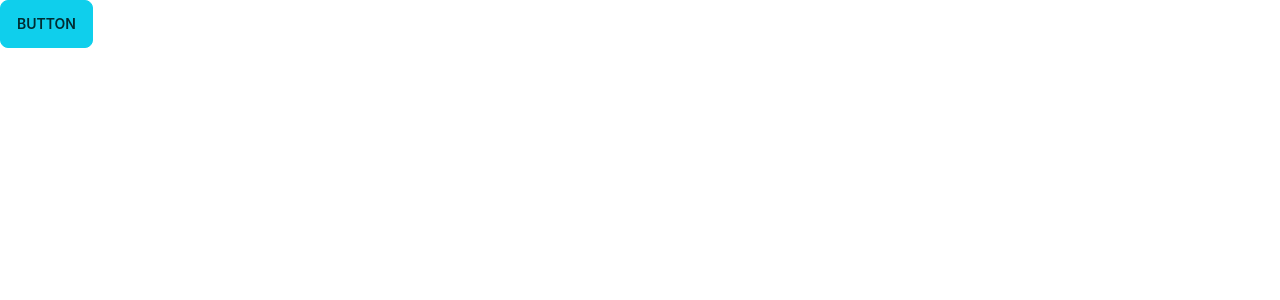
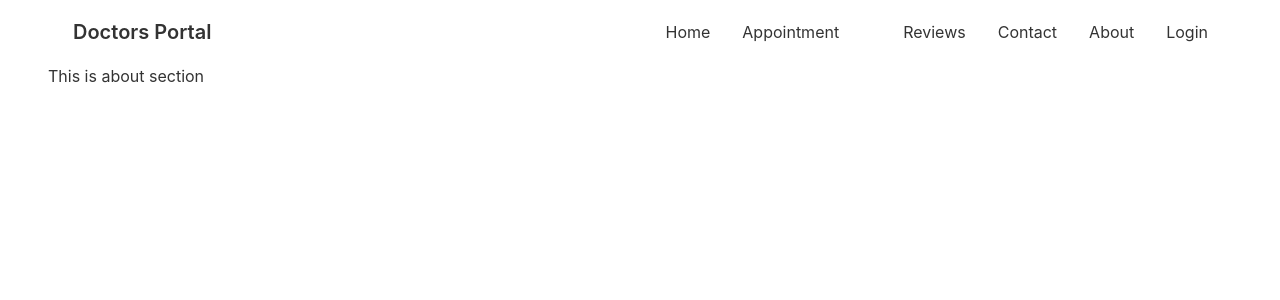
Before and after one commit to rakibul-wdp/practice-doctors-portal, a React (Create React App) app: page /about in a window 1280 px wide. Shown: the top 300 px of the page. Built offline with nearby package versions, Linux system fonts and the light colour scheme.

Commit message:
add navbar section on the header

```diff
--- a/src/App.js
+++ b/src/App.js
@@ -1,7 +1,18 @@
+import { Route, Routes } from 'react-router-dom';
+import About from './Pages/About/About';
+import Home from './Pages/Home/Home';
+import Login from './Pages/Login/Login';
+import Navbar from './Pages/Shared/Navbar';
+
 function App() {
   return (
-    <div className='App'>
-      <button class='btn btn-primary'>Button</button>
+    <div className='px-12'>
+      <Navbar />
+      <Routes>
+        <Route path='/' element={<Home />} />
+        <Route path='/about' element={<About />} />
+        <Route path='/login' element={<Login />} />
+      </Routes>
     </div>
   );
 }
--- /dev/null
+++ b/src/Pages/About/About.js
@@ -0,0 +1,11 @@
+import React from 'react';
+
+const About = () => {
+  return (
+    <div>
+      <h2>This is about section</h2>
+    </div>
+  );
+};
+
+export default About;
--- /dev/null
+++ b/src/Pages/Home/Home.js
@@ -0,0 +1,11 @@
+import React from 'react';
+
+const Home = () => {
+  return (
+    <div>
+      <h2>This is Home</h2>
+    </div>
+  );
+};
+
+export default Home;
--- /dev/null
+++ b/src/Pages/Login/Login.js
@@ -0,0 +1,11 @@
+import React from 'react';
+
+const Login = () => {
+  return (
+    <div>
+      <h2>This is Login page or section</h2>
+    </div>
+  );
+};
+
+export default Login;
--- /dev/null
+++ b/src/Pages/Shared/Navbar.js
@@ -0,0 +1,58 @@
+import React from 'react';
+import { Link } from 'react-router-dom';
+
+const Navbar = () => {
+  const menuItems = (
+    <>
+      <li>
+        <Link to={'/'}>Home</Link>
+      </li>
+      <li>
+        <Link to={'/appointment'}>Appointment</Link>
+      </li>
+      <li></li>
+      <li>
+        <Link to={'/reviews'}>Reviews</Link>
+      </li>
+      <li>
+        <Link to={'/contact'}>Contact</Link>
+      </li>
+      <li>
+        <Link to={'/about'}>About</Link>
+      </li>
+      <li>
+        <Link to={'/login'}>Login</Link>
+      </li>
+    </>
+  );
+  return (
+    <div className='navbar justify-between bg-base-100'>
+      <div className='navbar-start'>
+        <div className='dropdown'>
+          <label tabIndex='0' className='btn btn-ghost lg:hidden'>
+            <svg
+              xmlns='http://www.w3.org/2000/svg'
+              className='h-5 w-5'
+              fill='none'
+              viewBox='0 0 24 24'
+              stroke='currentColor'
+            >
+              <path strokeLinecap='round' strokeLinejoin='round' strokeWidth='2' d='M4 6h16M4 12h8m-8 6h16' />
+            </svg>
+          </label>
+          <ul tabIndex='0' className='menu menu-compact dropdown-content mt-3 p-2 shadow bg-base-100 rounded-box w-52'>
+            {menuItems}
+          </ul>
+        </div>
+        <Link to={'/'} className='btn btn-ghost normal-case text-xl'>
+          Doctors Portal
+        </Link>
+      </div>
+      <div className='navbar-center hidden lg:flex'>
+        <ul className='menu menu-horizontal p-0'>{menuItems}</ul>
+      </div>
+    </div>
+  );
+};
+
+export default Navbar;
--- a/src/index.js
+++ b/src/index.js
@@ -3,11 +3,14 @@
 import './index.css';
 import App from './App';
 import reportWebVitals from './reportWebVitals';
+import { BrowserRouter } from 'react-router-dom';
 
 const root = ReactDOM.createRoot(document.getElementById('root'));
 root.render(
   <React.StrictMode>
-    <App />
+    <BrowserRouter>
+      <App />
+    </BrowserRouter>
   </React.StrictMode>
 );
 
```
